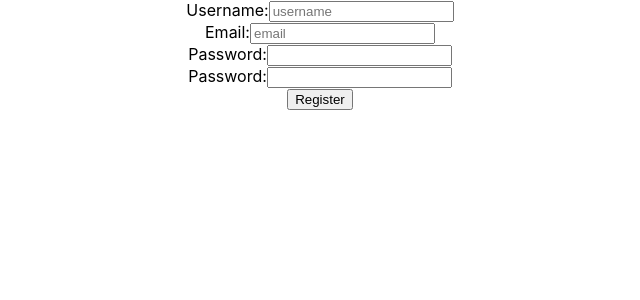
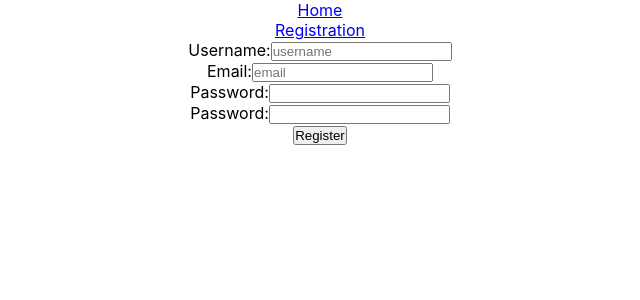
Before and after one commit to sz-sebestyen/ground-up-auth, a React (Create React App) app in the folder frontend/: page /registration in a window 1280 px wide. Shown: the top 300 px of the page, without its empty margins (320-960 px from the left). Built offline with nearby package versions, Linux system fonts and the light colour scheme.

Commit message:
Add navigation

```diff
--- a/frontend/src/App.css
+++ b/frontend/src/App.css
@@ -1,38 +1,3 @@
 .App {
   text-align: center;
 }
-
-.App-logo {
-  height: 40vmin;
-  pointer-events: none;
-}
-
-@media (prefers-reduced-motion: no-preference) {
-  .App-logo {
-    animation: App-logo-spin infinite 20s linear;
-  }
-}
-
-.App-header {
-  background-color: #282c34;
-  min-height: 100vh;
-  display: flex;
-  flex-direction: column;
-  align-items: center;
-  justify-content: center;
-  font-size: calc(10px + 2vmin);
-  color: white;
-}
-
-.App-link {
-  color: #61dafb;
-}
-
-@keyframes App-logo-spin {
-  from {
-    transform: rotate(0deg);
-  }
-  to {
-    transform: rotate(360deg);
-  }
-}
--- /dev/null
+++ b/frontend/src/components/Navigation.jsx
@@ -0,0 +1,19 @@
+import React from "react";
+import { Link } from "react-router-dom";
+
+function Navigation() {
+  return (
+    <div>
+      <ul>
+        <li>
+          <Link to="/">Home</Link>
+        </li>
+        <li>
+          <Link to="/registration">Registration</Link>
+        </li>
+      </ul>
+    </div>
+  );
+}
+
+export default Navigation;
--- a/frontend/src/index.css
+++ b/frontend/src/index.css
@@ -1,13 +1,20 @@
+*,
+*::before,
+*::after {
+  padding: 0;
+  margin: 0;
+  box-sizing: border-box;
+}
+
 body {
-  margin: 0;
-  font-family: -apple-system, BlinkMacSystemFont, 'Segoe UI', 'Roboto', 'Oxygen',
-    'Ubuntu', 'Cantarell', 'Fira Sans', 'Droid Sans', 'Helvetica Neue',
+  font-family: -apple-system, BlinkMacSystemFont, "Segoe UI", "Roboto", "Oxygen",
+    "Ubuntu", "Cantarell", "Fira Sans", "Droid Sans", "Helvetica Neue",
     sans-serif;
   -webkit-font-smoothing: antialiased;
   -moz-osx-font-smoothing: grayscale;
 }
 
 code {
-  font-family: source-code-pro, Menlo, Monaco, Consolas, 'Courier New',
+  font-family: source-code-pro, Menlo, Monaco, Consolas, "Courier New",
     monospace;
 }
--- a/frontend/src/pages/Router.jsx
+++ b/frontend/src/pages/Router.jsx
@@ -1,9 +1,12 @@
 import { BrowserRouter, Switch, Route } from "react-router-dom";
 import Home from "./Home";
 import Registration from "./Registration";
+import Navigation from "../components/Navigation";
 
 const Router = () => (
   <BrowserRouter>
+    <Navigation />
+
     <Switch>
       <Route exact path="/">
         <Home />
```
